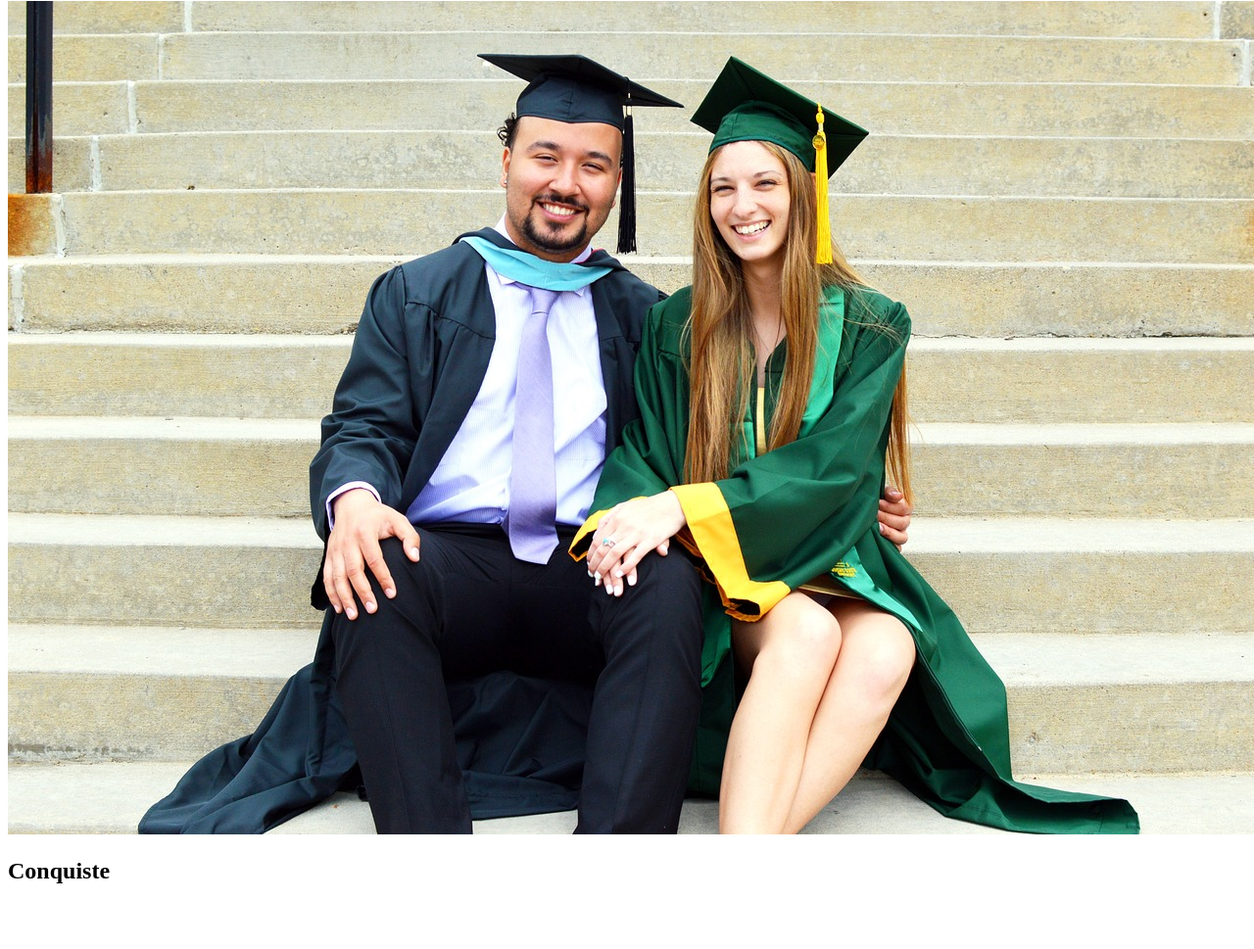
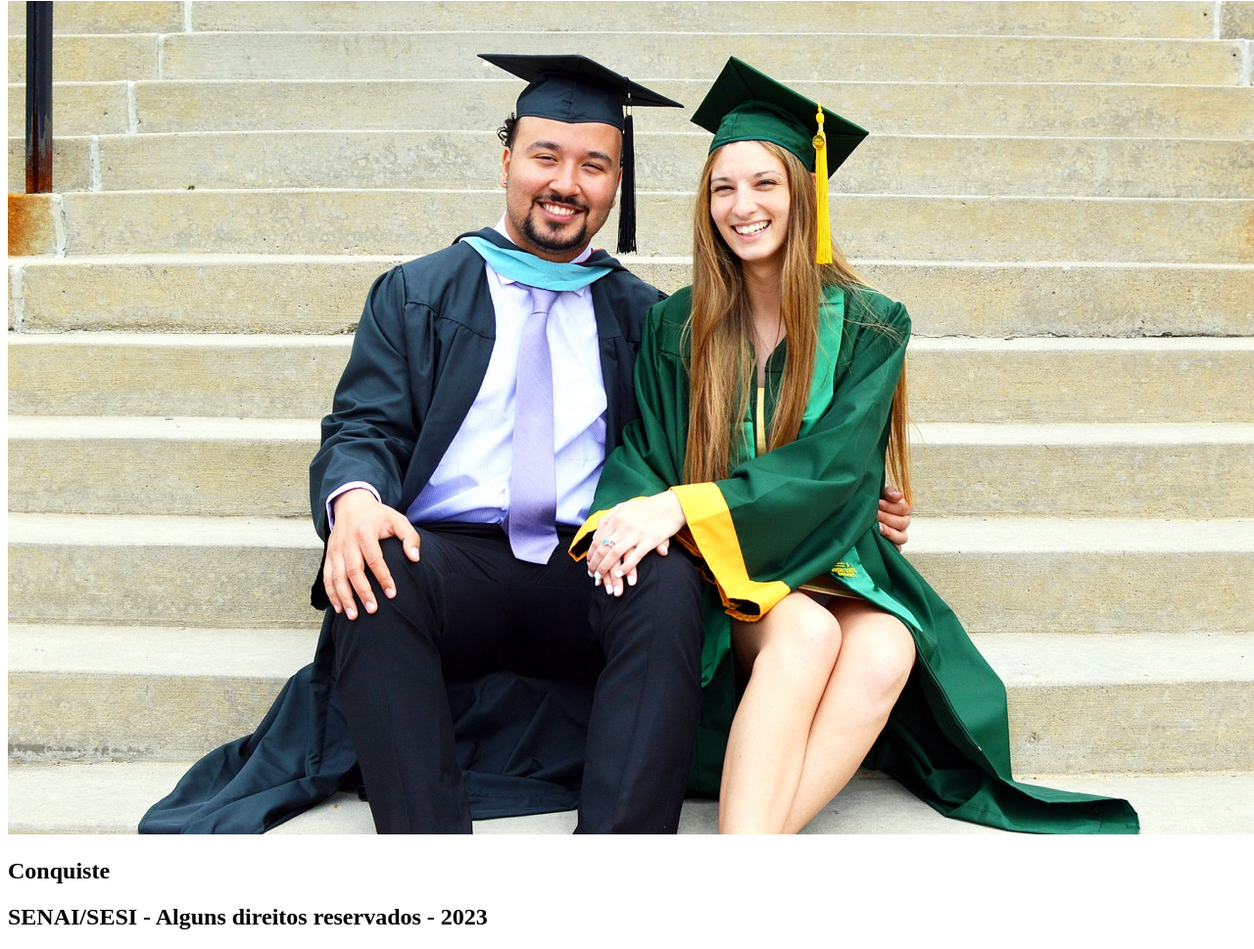
Before and after one commit to zeluiz9571/siteflexbox_flexgrid_180523, a plain HTML site: page index.html in a window 1280 px wide. Shown: the part 2043-3012 px from the top of the page at 98% size. Before the commit the page ends 2966 px from the top, so only its background shows below. Drawn offline with Linux system fonts and the light colour scheme.

Commit message:
O Silmarillion

```diff
--- a/index.html
+++ b/index.html
@@ -41,6 +41,13 @@
         <img src="assets/graduados.jpg" alt="">
         <h2>Conquiste</h2>
     </div>
+    <!--Footer (Rodapé)-->
+    <footer>
+        <h2>
+            SENAI/SESI - Alguns direitos reservados - 2023
+        </h2>
+    </footer>
 
+    </div>
 </body>
 </html>
```
